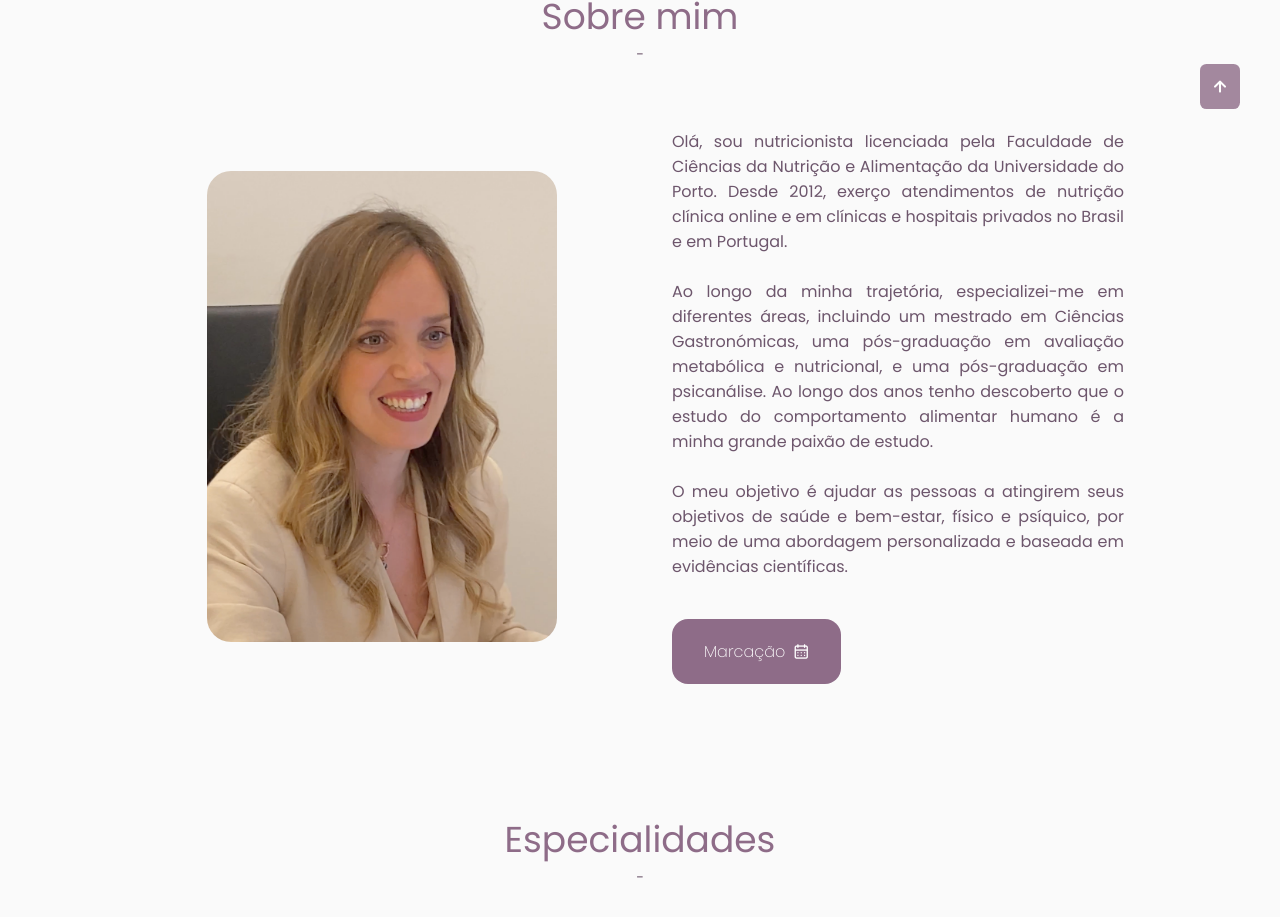
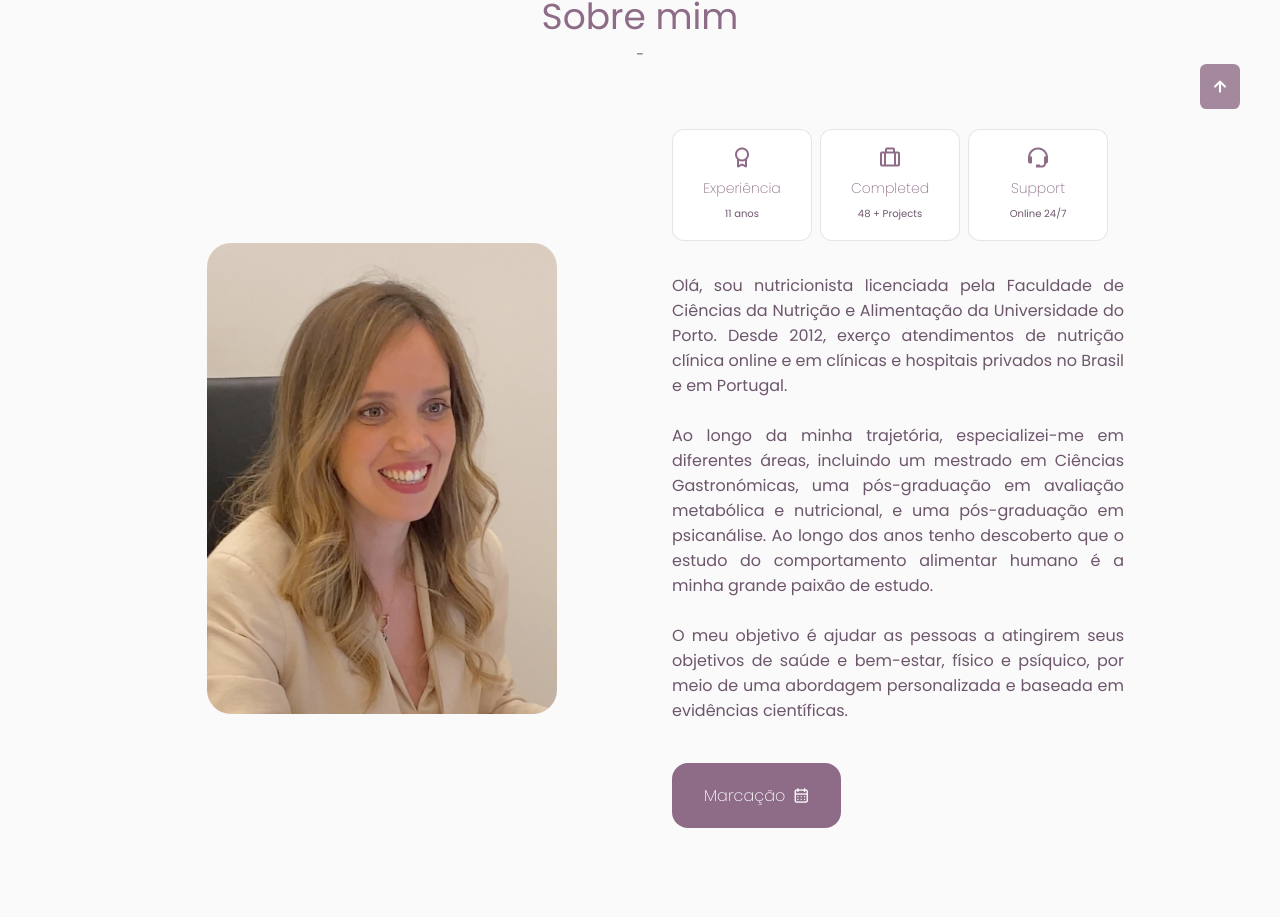
Before and after one commit to fabio-trajano/nutri-webpage, a React (Create React App) app: page / in a window 1280 px wide. Shown: the part 851-1768 px from the top of the page. Built offline with nearby package versions, Linux system fonts and the light colour scheme.

Commit message:
info cards

```diff
--- a/src/components/about/About.jsx
+++ b/src/components/about/About.jsx
@@ -13,7 +13,7 @@ const About = () => {
         <img src={AboutImg} alt="" className="about__img" />
 
         <div className="about__data">
-          {/* <Info /> */}
+          <Info />
 
           <p className="about__description">
           Olá, sou nutricionista licenciada pela Faculdade de Ciências da Nutrição e Alimentação da Universidade do Porto.{/* Realizei meu estágio curricular no Hospital Universitário Onofre Lopes, Brasil.*/} Desde 2012, exerço atendimentos de nutrição clínica online e em clínicas e hospitais privados no Brasil e em Portugal. <br /><br />
--- a/src/components/about/Info.jsx
+++ b/src/components/about/Info.jsx
@@ -6,8 +6,8 @@ const Info = () => {
       <div className="about__box">
         <i class="bx bx-award about__icon"></i>
 
-        <h3 className="about__title">Experience</h3>
-        <span className="about__subtitle">8 Years Working</span>
+        <h3 className="about__title">Experiência</h3>
+        <span className="about__subtitle">11 anos</span>
       </div>
 
       <div className="about__box">
```
